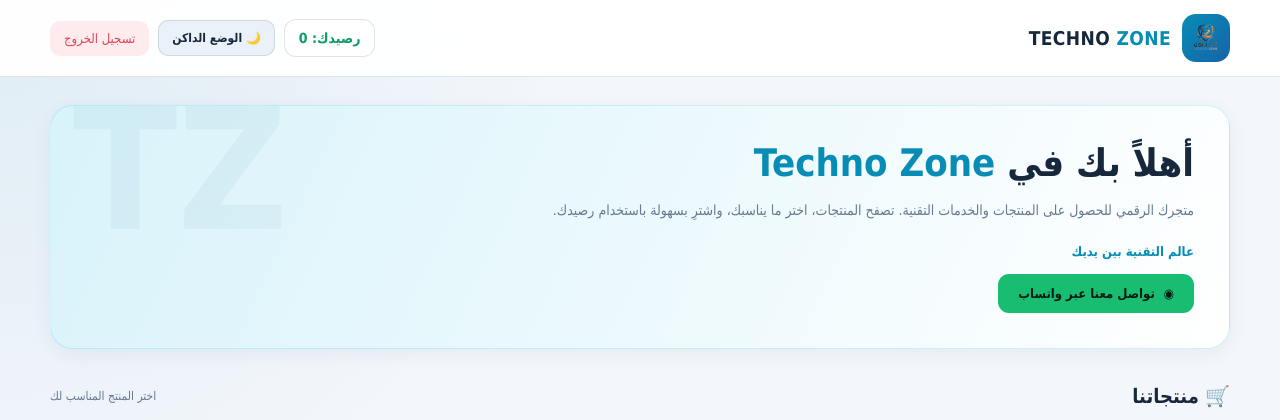
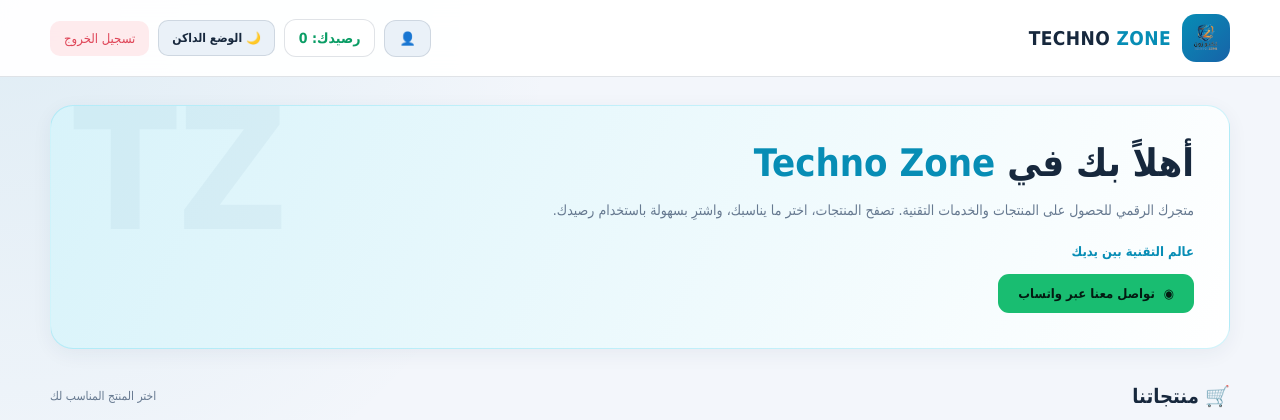
Before and after one commit to rryyaadd/techno-zone, a FastAPI app: template templates/store.html in a window 1280 px wide. Shown: the top 420 px of the page. Run offline with FastAPI, Linux system fonts and the light colour scheme; the template is opened without the code that fills it, so the values that code supplies are empty.

Commit message:
Update store.html

```diff
--- a/templates/store.html
+++ b/templates/store.html
@@ -127,6 +127,19 @@ button {cursor:pointer}
     align-items:center;
     gap:9px;
     flex-wrap:wrap;
+}
+
+/* اسم المستخدم */
+
+.user-name {
+    background:var(--panel2);
+    border:1px solid var(--border);
+    color:var(--text);
+    padding:10px 14px;
+    border-radius:12px;
+    font-size:13px;
+    font-weight:bold;
+    white-space:nowrap;
 }
 
 .balance {
@@ -761,6 +774,11 @@ footer strong {color:var(--primary)}
 
     .nav-actions {gap:6px}
 
+    .user-name {
+        padding:8px 10px;
+        font-size:11px;
+    }
+
     .balance {
         padding:8px 10px;
         font-size:11px;
@@ -832,6 +850,11 @@ footer strong {color:var(--primary)}
         </div>
 
         <div class="nav-actions">
+
+            <!-- اسم المستخدم -->
+            <div class="user-name">
+                👤 {{ user.username }}
+            </div>
 
             <div class="balance">
                 رصيدك: {{ user.balance or 0 }}
@@ -1444,13 +1467,6 @@ document.querySelectorAll("form").forEach(form => {
     form.addEventListener("submit", async event => {
         event.preventDefault();
 
-        // تأكيد إخفاء المشتريات داخل تصميم المتجر
-        if (form.classList.contains("hide-purchase-form")) {
-            const approved = window.confirm
-                ? true
-                : true;
-        }
-
         await sendStoreForm(form);
     });
 });
```
